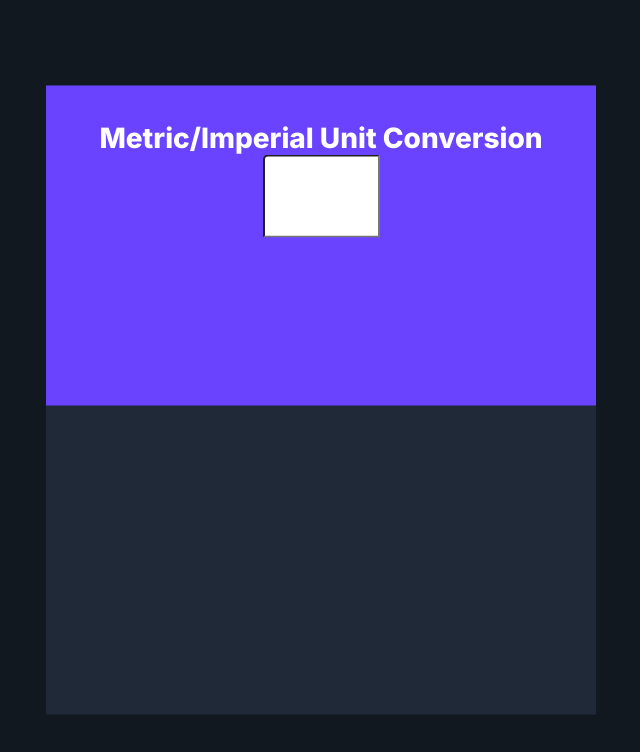
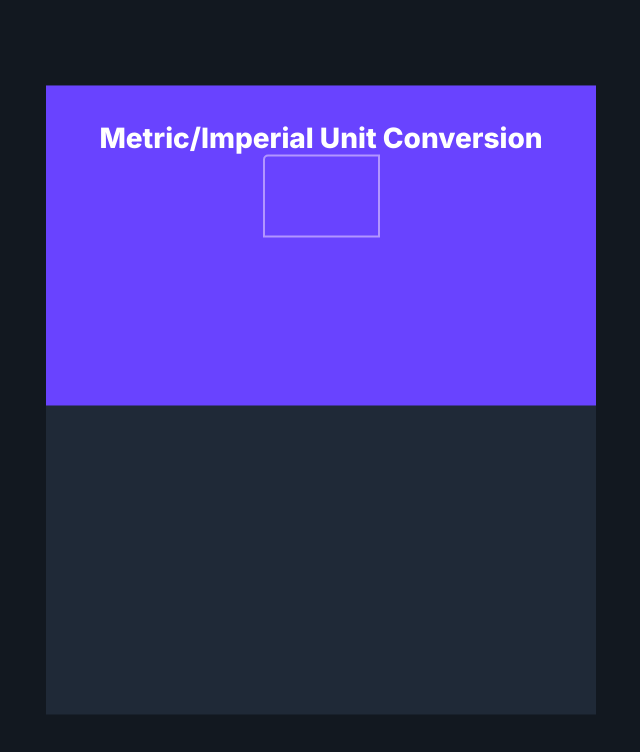
Before and after one commit to Mohamed-Ashraf2008/unit-converter, a website built with Vite: page index.html in a window 1280 px wide. Shown: the whole page, without its empty margins (319-959 px from the left). Built offline with nearby package versions, Linux system fonts and the light colour scheme.

Commit message:
change 1

```diff
--- a/style.css
+++ b/style.css
@@ -38,5 +38,7 @@ gap: 0px;
 border-radius: 5px 0px 0px 0px;
 border: 2px 0px 0px 0px;
 opacity: 0px;
+background-color: #6943FF;
+border: 2px solid #b295ff;
 
 }
```
